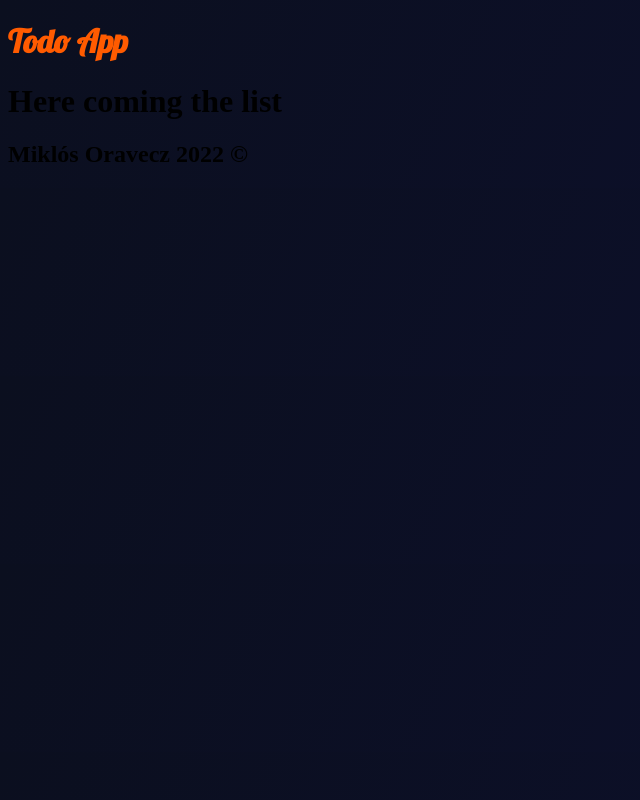
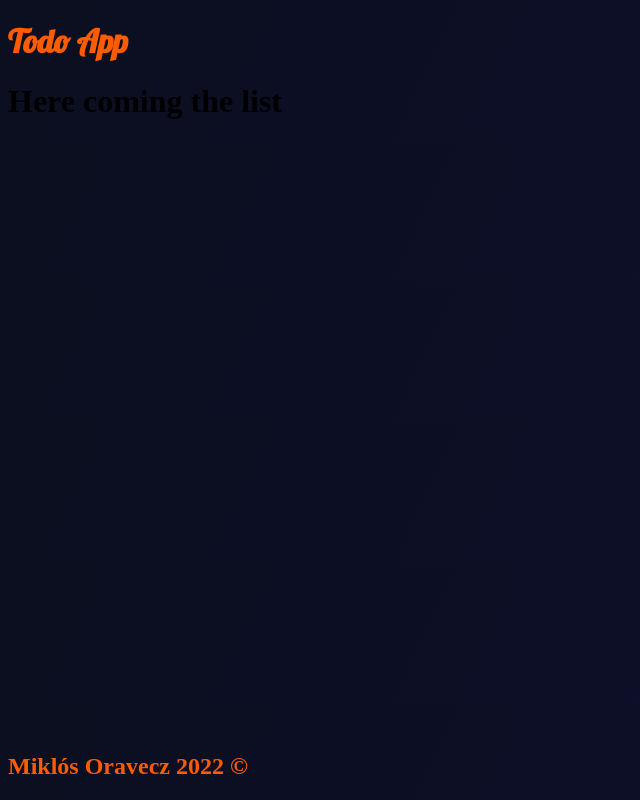
Before and after one commit to miklosoravecz/todoApp, a React (Create React App) app: page / in a window 1280 px wide. Shown: the whole page, without its empty margins (0-640 px from the left). Built offline with nearby package versions, Linux system fonts and the light colour scheme.

Commit message:
styles added to footer

```diff
--- a/src/components/Footer/Footer.css
+++ b/src/components/Footer/Footer.css
@@ -0,0 +1,8 @@
+.footer {
+	position: fixed;
+	bottom: 0;
+	width: 100%;
+}
+.footer-text {
+	color: var(--title-text);
+}
--- a/src/components/Footer/index.js
+++ b/src/components/Footer/index.js
@@ -1,7 +1,10 @@
+import React from "react"
+import "./Footer.css"
+
 export const Footer = () => {
 	return (
 		<div className="footer">
-			<h2>Miklós Oravecz 2022 &copy;</h2>
+			<h2 className="footer-text">Miklós Oravecz 2022 &copy;</h2>
 		</div>
 	)
 }
```
